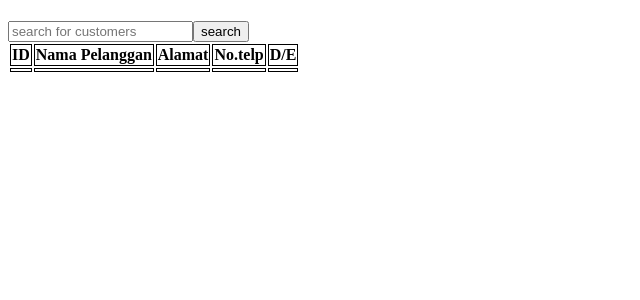
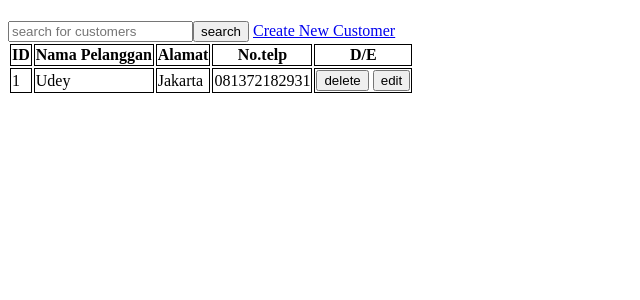
Before and after one commit to dreysjo/artracking, a Flask app: page /pelanggan in a window 1280 px wide. Shown: the part 45-345 px from the top of the page, without its empty margins (0-640 px from the left). Run offline with Flask 2, Linux system fonts and the light colour scheme; data comes from the database, SQL or seed files in the repository; lists and menus that the app fills with data are empty.

Commit message:
new update

```diff
--- a/app.py
+++ b/app.py
@@ -1,3 +1,4 @@
+# from crypt import methods
 from flask import Flask, render_template,request,redirect,url_for,session,flash
 from database import *
 
@@ -10,7 +11,7 @@ def login():
         username = request.form['username']
         password = request.form['password']
         id= login_check(username,password)
-        if id != False:
+        if id is not False:
             position = check_position(id)
             print(f"position:{position}")
             if position == 'manager':
@@ -40,9 +41,21 @@ def main_menu_as():
 
 @app.route('/pelanggan')
 def pelanggan():
-    return render_template("pelanggan.html")
+    customers = show_customer()
+    return render_template("pelanggan.html", customers=customers)
 
+@app.route('/new_customer', methods=['POST','GET'])
+def new_customer_form():
+    if request.method =="POST":
+        name = request.form['customer_name']
+        address = request.form['address']
+        phone_numb = request.form['phone_number']
+        insert_new_customer(name,address,phone_numb)
+        return redirect(url_for('pelanggan'))
+    else:
+        return render_template('form_create_pelanggan.html')
 @app.route('/pelunasan_invoice')
+
 def pelunasan_invoice():
     return render_template("pelunasan_invoice.html")
 
@@ -84,6 +97,10 @@ def history():
     invoices = get_invoice_data()
     return render_template('invoice_history.html',invoices=invoices)
 
+@app.route('/invoice')
+def invoice_sales():
+    return render_template('invoice.html')
+
 if __name__ == "__main__":
     app.run(host='127.0.0.1', port=5000, debug=True, threaded=False)
     app.run()
--- a/database.py
+++ b/database.py
@@ -1,3 +1,4 @@
+from os import curdir
 import pymysql
 from flask import Flask,render_template,request
 conn = pymysql.connect(
@@ -26,12 +27,15 @@ def login_check(usr_name,passwd):
     else:
         return False
 
+# login_check('jessong','12345')
+
 def check_position(id_usr):
     cur = conn.cursor()
     cur.execute(f"SELECT position FROM login WHERE ID_user= (%s) ",(id_usr,))
     position = cur.fetchall()
     conn.commit()
     return position[0][0]
+
 #UNTUK ADMIN SALES
 def get_invoice_data():
     cur= conn.cursor()
@@ -73,10 +77,32 @@ def check_status_invoice(id):
             return 'paid'
     else:
         return False
+
 def get_info_invoice(id):
     cur = conn.cursor()
     check_status = check_status_invoice(id)
     if check_status != False and check_status!= 'paid':
         cur.execute(f'SELECT ')
         pass
+
+
+# UNTUK MANAGER
+def show_customer():
+    cur = conn.cursor()
+    cur.execute('SELECT * from customer')
+    customer = cur.fetchall()
+    # print(customer)
+    res = []
+    for cust in range(len(customer)):
+        data = list(customer[cust])
+        res.append(data)
+    return res
+
+def insert_new_customer(name,adress,phone_numb):
+    cur = conn.cursor()
+    insert = cur.execute(f"INSERT INTO customer (cust_name, address, number) VALUES ((%s),(%s),(%s))",(name,adress,phone_numb,))
+    conn.commit()
+    return insert
+
+# show_customer()
 # app.run()
--- a/templates/pelanggan.html
+++ b/templates/pelanggan.html
@@ -14,7 +14,9 @@
     <h1>Pelanggan</h1>
 </header>
 <body>
+
     <input type="text" placeholder="search for customers"><button>search</button>
+    <a href="/new_customer">Create New Customer</a>
     <table>
         <tr>
             <th>ID</th>
@@ -23,13 +25,19 @@
             <th>No.telp</th>
             <th>D/E</th>
         </tr>
+        <form>
         <tr>
-            <th></th>
-            <th></th>
-            <th></th>
-            <th></th>
-            <th></th>
+            {%for customer in customers%}
+            <td>{{customer[0]}}</td>
+            <td>{{customer[1]}}</td>
+            <td>{{customer[2]}}</td>
+            <td>{{customer[3]}}</td>
+            <td><button name="delete">delete</button>
+                <button name='edit'>edit</button></td>
         </tr>
+        {%endfor%}
+    </form>
     </table>
+
 </body>
 </html>
```
Also changed, not shown: templates/form_create_pelanggan.html (added, +16 -0 lines).
